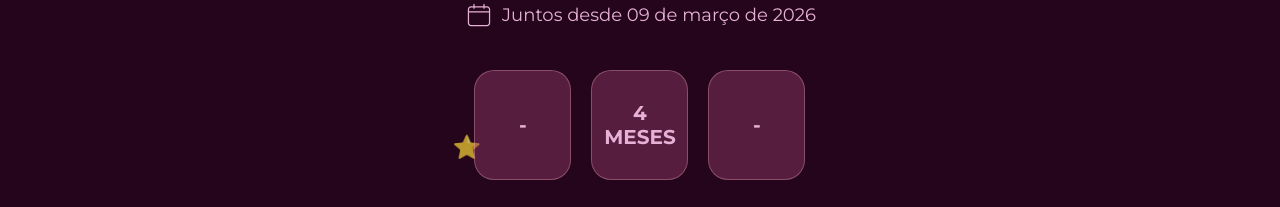
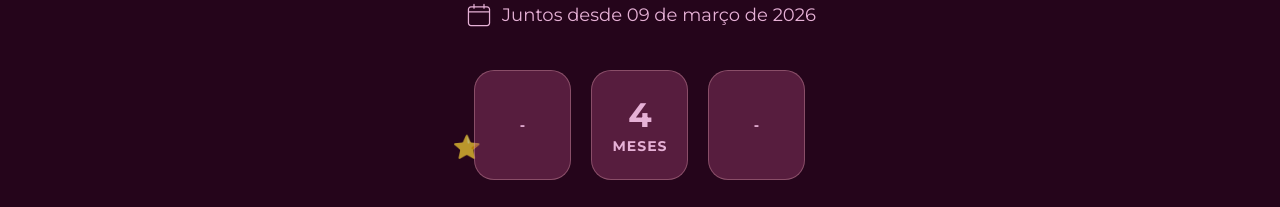
Before and after one commit to JoaoBraguin/n-s, a React (Create React App) app: page / in a window 1280 px wide. Shown: the part 220-427 px from the top of the page. Built offline with nearby package versions, Linux system fonts and the light colour scheme.

Commit message:
correçao bug

```diff
--- a/src/components/Carrosel3/style.module.css
+++ b/src/components/Carrosel3/style.module.css
@@ -224,20 +224,33 @@
             display: flex;
             flex-direction: column;
             align-items: center;
-            flex-wrap: wrap;
+            justify-content: center;
+            gap: 2px;
             text-align: center;
-            justify-content: center;
             font-size: clamp(16px, 4vw, 20px);
             color: rgb(230, 177, 214);
             background-color: rgba(163, 67, 115, 0.4);
-            /* vermelho com 50% de transparência */
             padding: 10px;
             height: 110px;
             border-radius: 20px;
             width: 97px;
             border: 1px solid rgba(255, 192, 203, 0.30);
             box-sizing: border-box;
+        }
 
+        .circle strong {
+            display: block;
+            width: 100%;
+            line-height: 1.2;
+        }
+
+        .circle strong:first-child {
+            font-size: clamp(28px, 8vw, 34px);
+        }
+
+        .circle strong:last-child {
+            font-size: clamp(12px, 3vw, 14px);
+            letter-spacing: 1px;
         }
     }
 }
```
